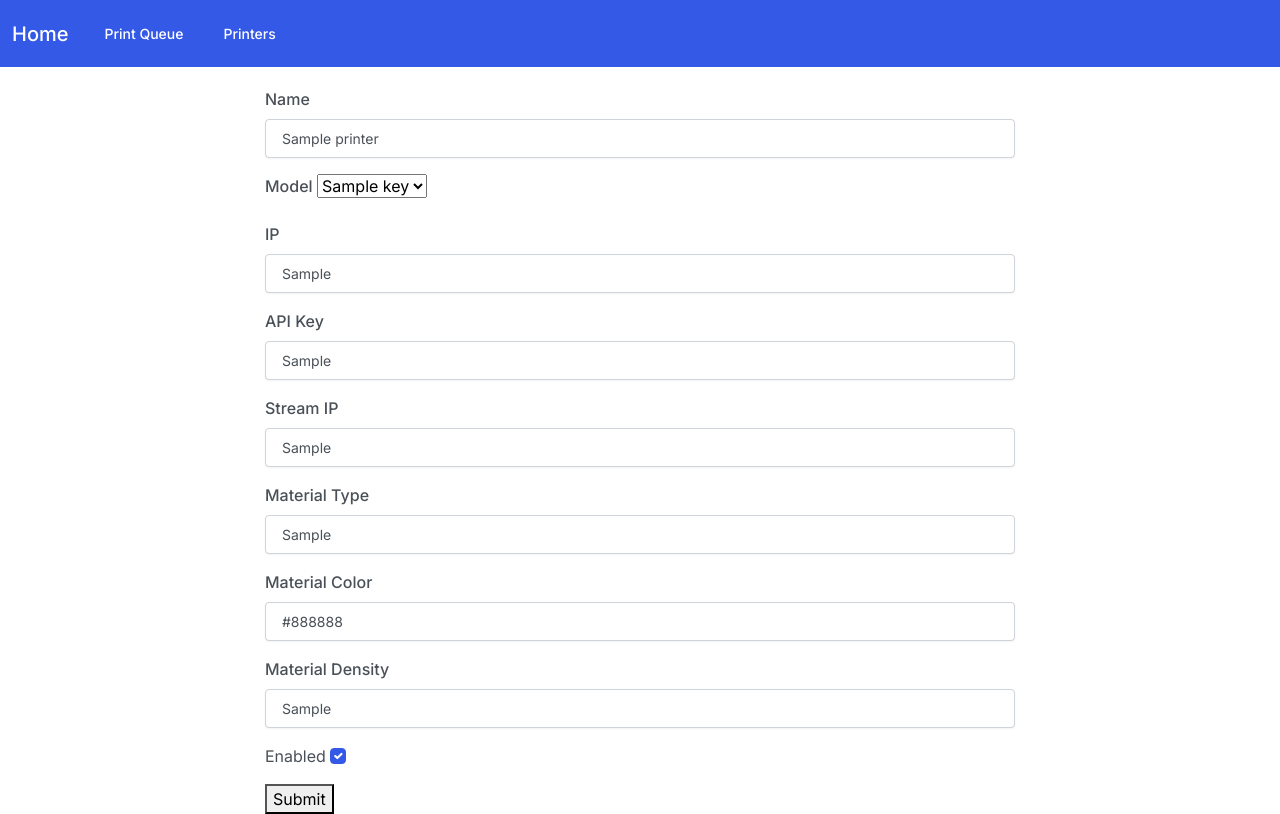
After one commit to UofU-EHSL/octofarmJira, a Flask app: template templates/edit_printer.html in a window 1280 px wide. The commit adds this page. Run offline with Flask 2, Linux system fonts and the light colour scheme; the template is opened without the code that fills it: most values are stand-ins (such as "Sample title", 1, 10 or a date in 2020); parts of the project's set-up code (start-up, migrations or seed data) failed here and were passed over; some libraries are stand-ins or nearby versions.

Commit message:
Add edit printer

```diff
--- a/app.py
+++ b/app.py
@@ -9,13 +9,13 @@ from markupsafe import escape
 from multiprocessing import Process
 import time
 import pythonFunctions
+from classes.enumDefinitions import *
 from flask import request
 import yaml
 import asyncio
 import jsonify
 from threading import Lock
-from flask import Flask, render_template, session, request, \
-    copy_current_request_context
+from flask import Flask, render_template, session, request, copy_current_request_context
 from flask_socketio import SocketIO, emit
 
 with open("config_files/config.yml", "r") as yamlfile:
@@ -71,13 +71,13 @@ def background_thread():
 
 @app.route('/')
 def index():
-    return flask.render_template('layout.html', async_mode=socketio.async_mode, config=config, ip=flask.request.host)
+    return flask.render_template('layout.html', async_mode=socketio.async_mode, ip=flask.request.host)
 
 
 @app.route('/printers')
 def printers():
     all_printers = Printer.Get_All()
-    return flask.render_template('printers.html', printers=all_printers, async_mode=socketio.async_mode, config=config, ip=flask.request.host)
+    return flask.render_template('printers.html', printers=all_printers, async_mode=socketio.async_mode, ip=flask.request.host)
 
 
 @app.route('/printers/deletePrinter/<printer_id>', methods=['POST'])
@@ -97,6 +97,24 @@ def toggle_printer_status(printer_id):
         printer.enabled = not printer.enabled
         commit()
         return {'status': 'success', 'enabled': printer.enabled}
+    except:
+        return {'status': 'failed'}
+
+
+@app.route('/printers/editPrinter/<printer_id>', methods=['GET'])
+def edit_printer_get(printer_id):
+    printer = Printer[printer_id]
+    return flask.render_template('edit_printer.html', printer=printer, models=get_dict(PrinterModel), async_mode=socketio.async_mode, ip=flask.request.host)
+
+
+@app.route('/printers/editPrinter/<printer_id>', methods=['POST'])
+def edit_printer_post(printer_id):
+    try:
+        form_data = request.form
+        printer = Printer[printer_id]
+        Printer.Map_Request(printer, form_data)
+        commit()
+        return {'status': 'success'}
     except:
         return {'status': 'failed'}
 
--- a/static/style.css
+++ b/static/style.css
@@ -9,3 +9,9 @@ iframe{
 #preview{
 	width:100%;
 }
+
+.form-container {
+	max-width: 750px;
+	padding-top: 20px;
+	margin: auto;
+}
--- /dev/null
+++ b/templates/edit_printer.html
@@ -0,0 +1,77 @@
+{% extends "layout.html" %}
+{% block title %}Edit Printer: {{ printer.name }}{% endblock %}
+{% block head %}
+  {{ super() }}
+{% endblock %}
+
+{% block content %}
+
+    <div class="form-container">
+        <form>
+            <div class="mb-3">
+                <label class="form-label" for="name">Name</label>
+                <input class="form-control" type="text" id="name" value="{{ printer.name }}">
+            </div>
+            <div class="mb-3">
+                <label class="form-label" for="name">Model</label>
+                <select name="model" id="model">
+                {% for key, value in models.items() %}
+                    <option {{"selected" if printer.model == key}} value="{{ value }}">{{ key }}</option>
+                {% endfor %}
+                </select>
+            </div>
+            <div class="mb-3">
+                <label class="form-label" for="ip">IP</label>
+                <input class="form-control" type="text" id="ip" value="{{ printer.ip }}">
+            </div>
+            <div class="mb-3">
+                <label class="form-label" for="api_key">API Key</label>
+                <input class="form-control" type="text" id="api_key" value="{{ printer.api_key }}">
+            </div>
+            <div class="mb-3">
+                <label class="form-label" for="stream_ip">Stream IP</label>
+                <input class="form-control" type="text" id="stream_ip" value="{{ printer.stream_ip }}">
+            </div>
+            <div class="mb-3">
+                <label class="form-label" for="material_type">Material Type</label>
+                <input class="form-control" type="text" id="material_type" value="{{ printer.material_type }}">
+            </div>
+            <div class="mb-3">
+                <label class="form-label" for="material_color">Material Color</label>
+                <input class="form-control" type="text" id="material_color" value="{{ printer.material_color }}">
+            </div>
+            <div class="mb-3">
+                <label class="form-label" for="material_density">Material Density</label>
+                <input class="form-control" type="text" id="material_density" value="{{ printer.material_density }}">
+            </div>
+            <div class="mb-3">
+                <label class="form-check-label" for="enabled">Enabled</label>
+                <input class="form-check-input" type="checkbox" id="enabled" {{"checked" if printer.enabled}}>
+            </div>
+            <button type="button" onclick="submitEdit({{ printer.id }})">Submit</button>
+        </form>
+    </div>
+    <script>
+        const submitEdit = function(printer_id) {
+            let formData = {}
+            formData.name = $("#name").val()
+            formData.model = $("#model").val()
+            formData.ip = $("#ip").val()
+            formData.api_key = $("#api_key").val()
+            formData.stream_ip = $("#stream_ip").val()
+            formData.material_type = $("#material_type").val()
+            formData.material_color = $("#material_color").val()
+            formData.material_density = $("#material_density").val()
+            formData.enabled = $("#enabled").prop('checked')
+
+            $.post("/printers/editPrinter/" + printer_id, formData, (data) => {
+                if (data.status == "success") {
+                    window.location.href = "/printers"
+                } else if (data.status == "failed") {
+                    alert("Updating printer failed!")
+                }
+            });
+        }
+
+    </script>
+{% endblock %}
--- a/templates/layout.html
+++ b/templates/layout.html
@@ -28,8 +28,11 @@
           </div><!-- /.container-fluid -->
     </nav>
 
+    <div class="container">
         {% block content %}
         {% endblock %}
+    </div>
+
     </div>
     <div id="footer">
       {% block footer %}
--- a/templates/printers.html
+++ b/templates/printers.html
@@ -54,7 +54,7 @@
         }
     }
     const editPrinter = function(printer_id) {
-
+        window.location.href = "/printers/editPrinter/" + printer_id
     }
     const toggleEnabled = function(printer_id) {
         $.post( "/printers/togglePrinterStatus/" + printer_id, ( data ) => {
```
Also changed, not shown: classes/enumDefinitions.py (+7 -0 lines), classes/printer.py (+18 -0 lines).
